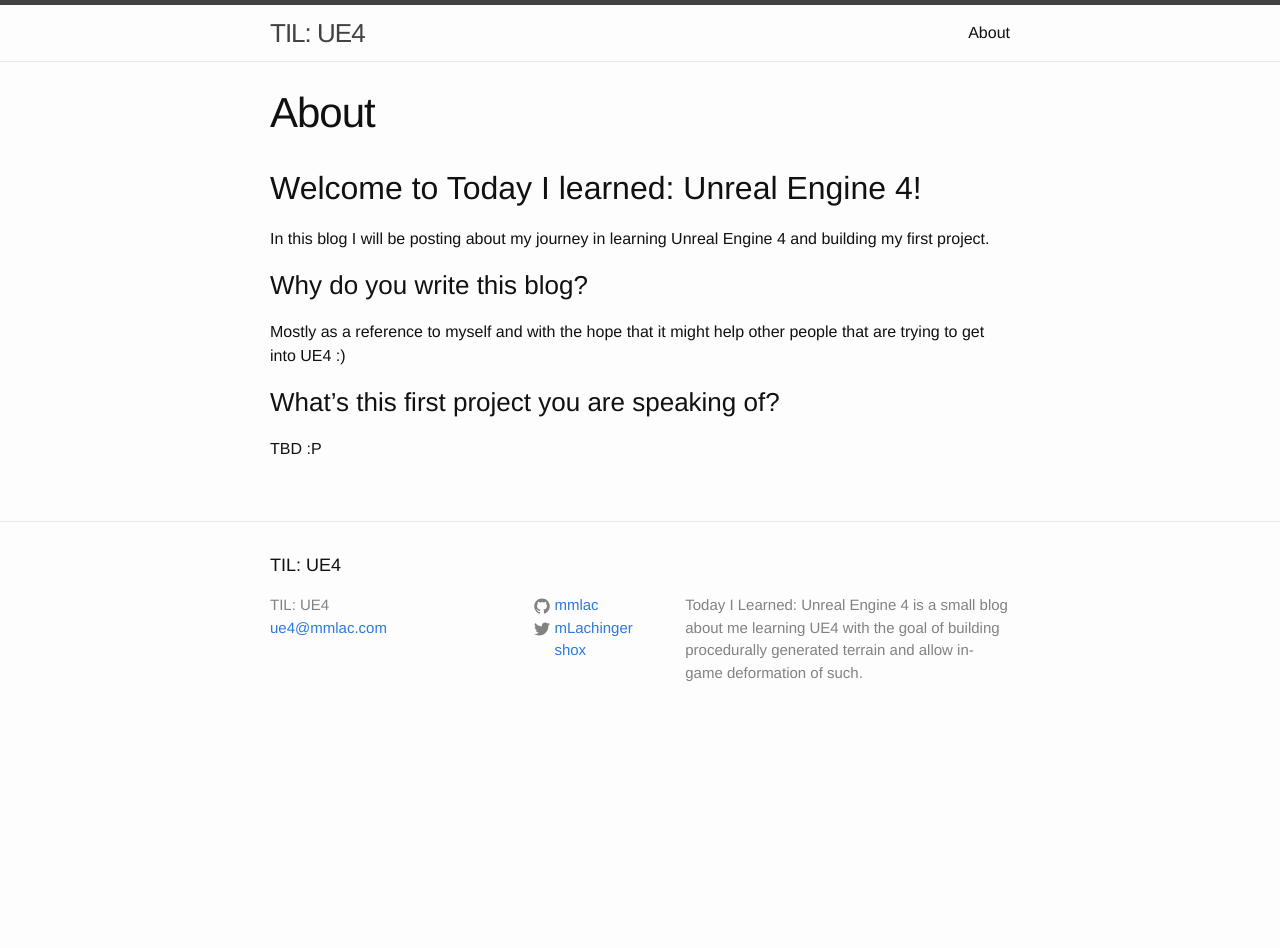
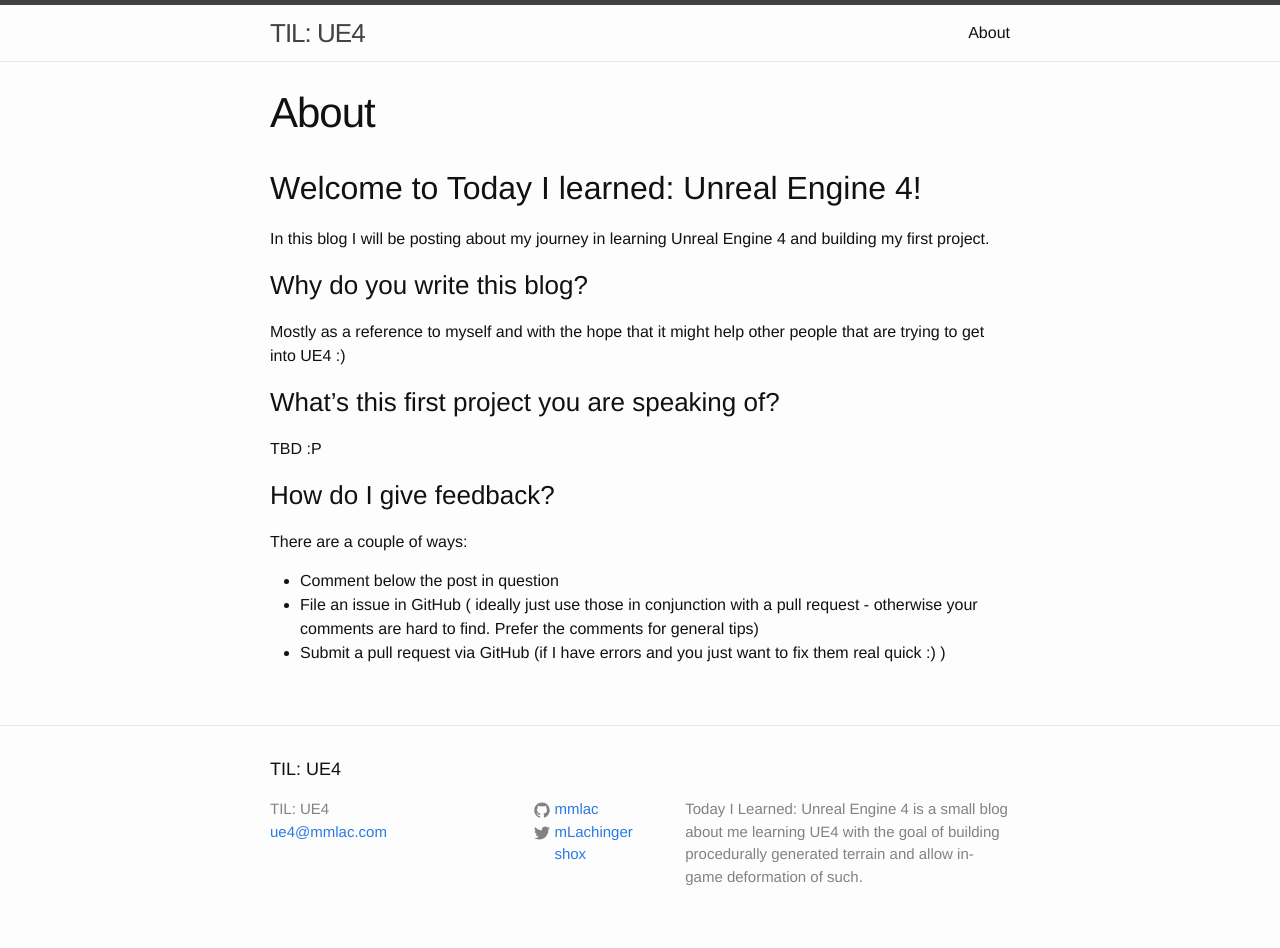
Before and after one commit to mmlac/tilue4, a Jekyll site: the page built from about.md, in a window 1280 px wide. Built offline with Jekyll 4.4.1, drawn with Linux system fonts in a browser that asks for light colours; before the commit the page ends 900 px from its top, so only the background shows below that.

```diff
--- a/_config.yml
+++ b/_config.yml
@@ -5,8 +5,8 @@ description: > # this means to ignore newlines until "baseurl:"
   Today I Learned: Unreal Engine 4 is a small blog about me learning UE4
   with the goal of building procedurally generated terrain and allow
   in-game deformation of such.
-baseurl: "/mmlac/tilue4" # the subpath of your site, e.g. /blog/
-url: "https://pages.github.com" # the base hostname & protocol for your site
+baseurl: "/tilue4/" # the subpath of your site, e.g. /blog/
+url: "http://www.mmlac.com" # the base hostname & protocol for your site
 twitter_username: mLachinger
 github_username: mmlac
 ue4_username: shox
--- a/about.md
+++ b/about.md
@@ -14,3 +14,9 @@ into UE4 :)
 
 ### What's this first project you are speaking of?
  TBD :P
+
+### How do I give feedback?
+There are a couple of ways:
+- Comment below the post in question
+- File an issue in GitHub ( ideally just use those in conjunction with a pull request - otherwise your comments are hard to find. Prefer the comments for general tips)
+- Submit a pull request via GitHub (if I have errors and you just want to fix them real quick :) )
```
